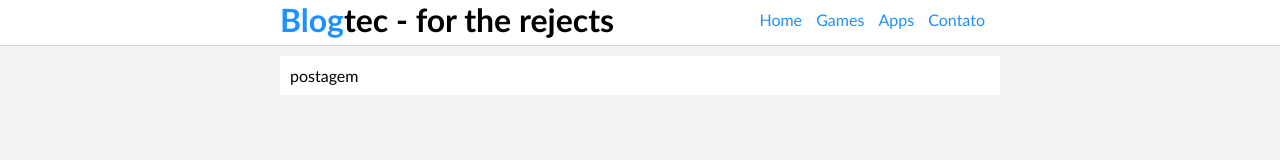
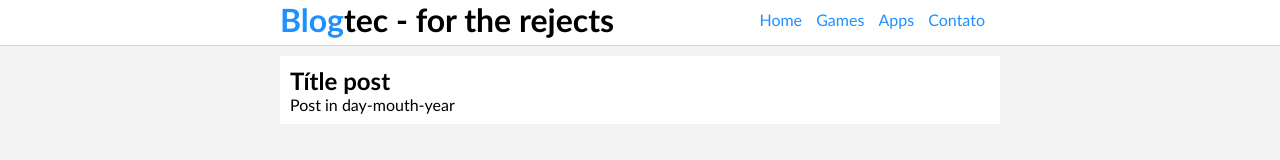
Before and after one commit to Odirlei/blog, a plain HTML site: page index.html in a window 1280 px wide. Drawn offline with Linux system fonts and the light colour scheme.

Commit message:
add title and date post

```diff
--- a/index.html
+++ b/index.html
@@ -23,7 +23,8 @@
 
     <div id="main_area">
         <div id="post">
-            postagem
+            <h2>Títle post</h2>
+            <span id="date_post">Post in day-mouth-year</span>
         </div>
     </div>
 
```
